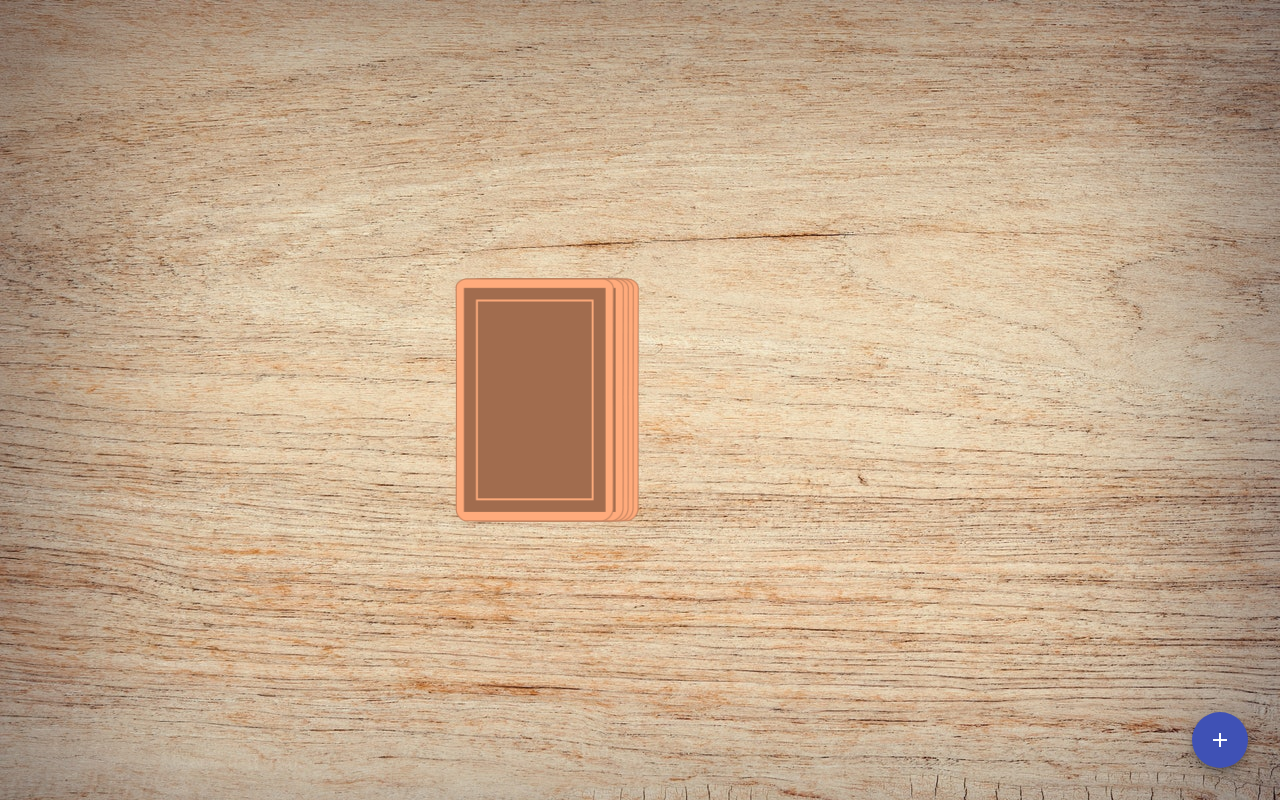
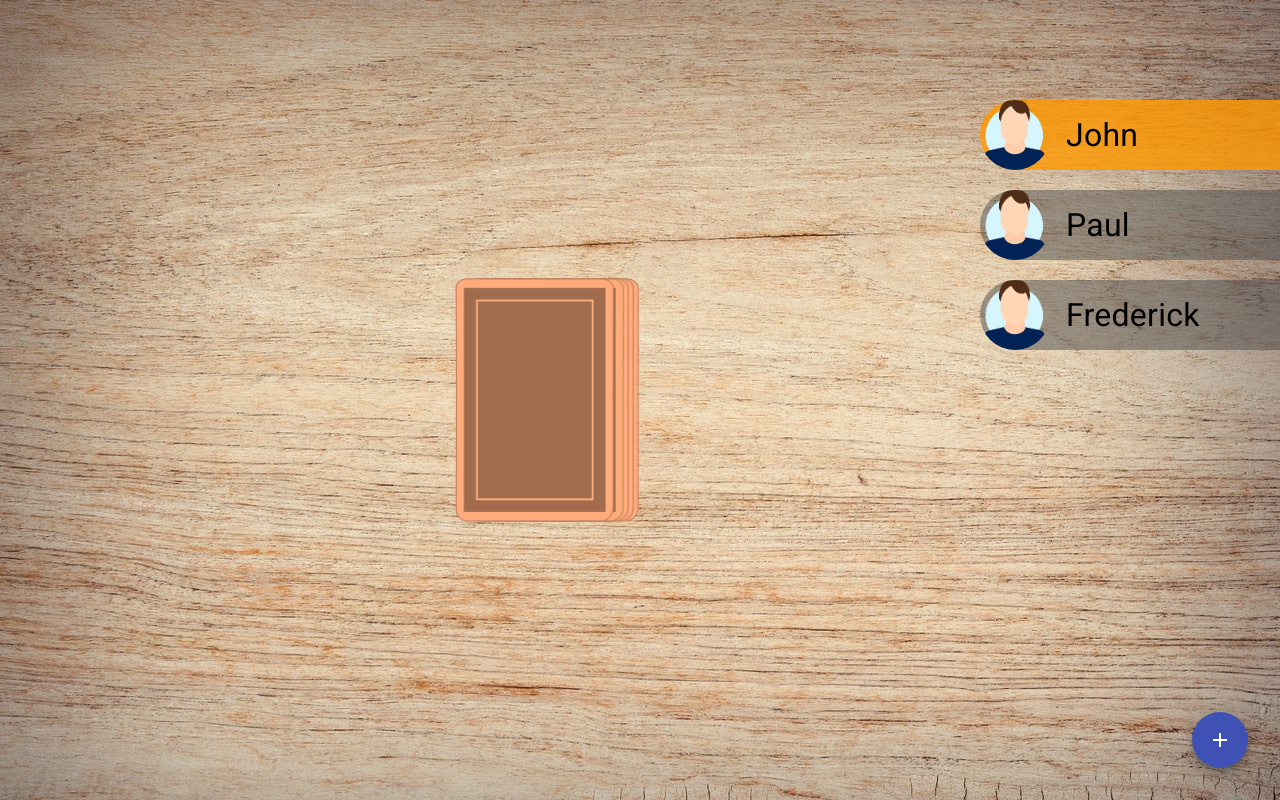
Before and after one commit to D4t3ck/RingOfFire, an Angular app: page /game in a window 1280 px wide. Built offline with nearby package versions, Linux system fonts and the light colour scheme.

Commit message:
++ active player style;

```diff
--- a/src/app/game/game.component.html
+++ b/src/app/game/game.component.html
@@ -1,5 +1,7 @@
 @for (player of game?.players; track i; let i = $index) {
-<app-player [ngStyle]="{'top.px': 100 + (i * 90)}" [name]= "player" class="player_position"></app-player>
+<app-player [ngStyle]="{'top.px': 100 + (i * 90)}"
+[playerActive]="i == game?.currentPlayer"
+ [name]= "player" class="player_position"></app-player>
 }
 
 <div class="field">
--- a/src/app/models/game.ts
+++ b/src/app/models/game.ts
@@ -1,5 +1,5 @@
 export class Game {
-    public players: string[] = [];
+    public players: string[] = ['John', 'Paul', 'Frederick'];
     public stack: string [] = [];
     public playedCards: string[] = [];
     public currentPlayer: number = 0;
--- a/src/app/player/player.component.html
+++ b/src/app/player/player.component.html
@@ -1,4 +1,4 @@
-<div class="player">
+<div class="player" [class.player_active]="playerActive">
     <img src="../../assets/profile/1.webp">
     <span>{{ name }}</span>
 </div>
--- a/src/app/player/player.component.scss
+++ b/src/app/player/player.component.scss
@@ -4,7 +4,7 @@
   width: 300px;
   border-top-left-radius: 50px;
   border-bottom-left-radius: 50px;
-  background-color: orange;
+  background-color: rgba(80, 80, 80, 0.5);
 
   span {
     margin-left: 16px;
@@ -18,3 +18,7 @@
     border-radius: 100%;
   }
 }
+
+.player_active {
+  background-color: rgba(255, 153, 1, 0.8);
+}
--- a/src/app/player/player.component.ts
+++ b/src/app/player/player.component.ts
@@ -10,5 +10,6 @@ import { Component, Input } from '@angular/core';
 export class PlayerComponent {
 
   @Input() name!:string;
+  @Input() playerActive:boolean = false;
 
 }
```
